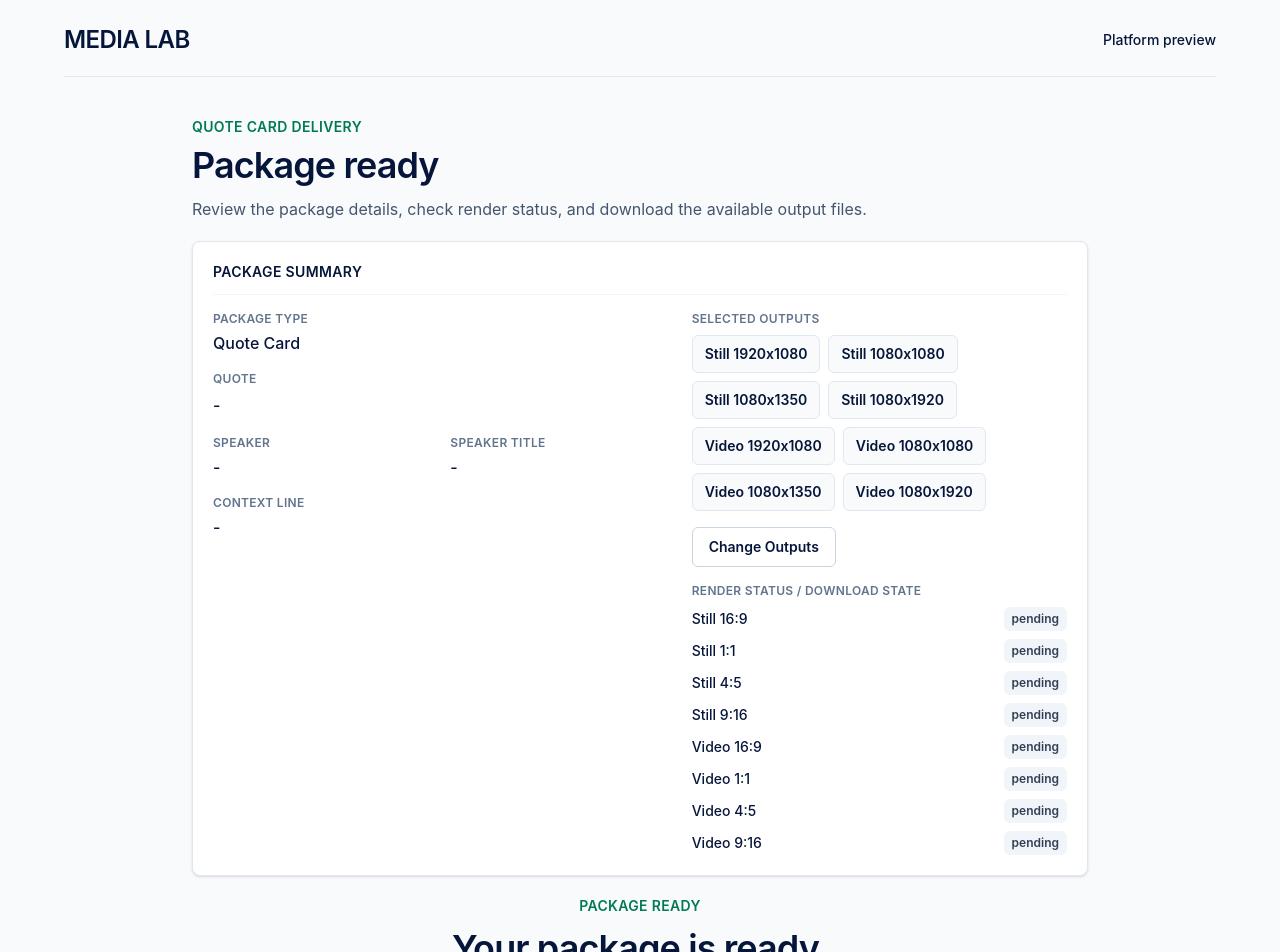
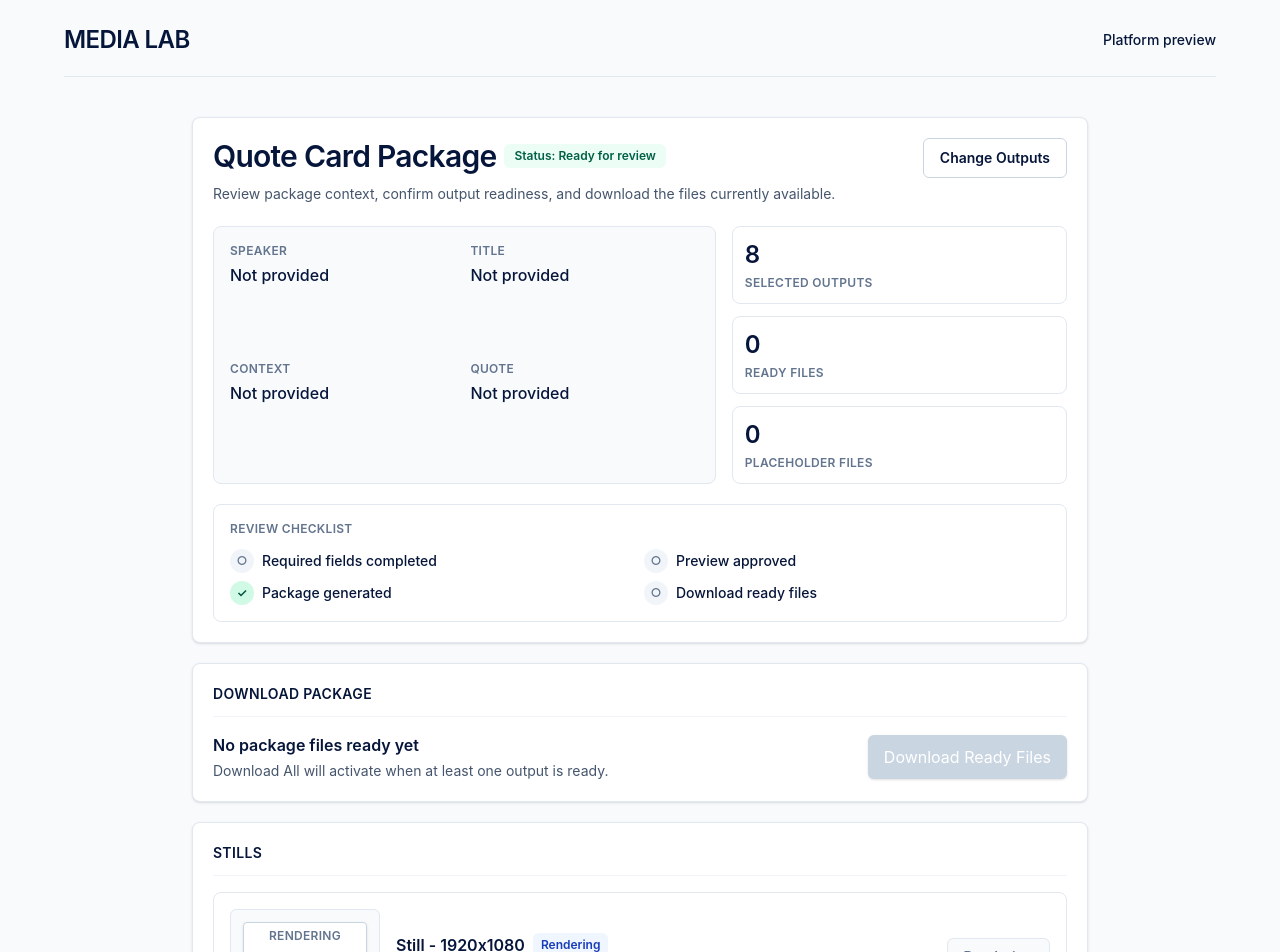
Before and after one commit to paulsjob/media_hub, a Next.js app: page /package in a window 1280 px wide. Shown: the top 952 px of the page. Built offline with nearby package versions, Linux system fonts and the light colour scheme.

Commit message:
Add quote card package review header

```diff
--- a/src/app/package/page.tsx
+++ b/src/app/package/page.tsx
@@ -1,7 +1,6 @@
 import { PackageResults, type PackageRenderResult } from "@/components/package-results";
-import { MvpShell, SecondaryButton, SectionCard } from "@/components/ui";
+import { MvpShell, SecondaryButton } from "@/components/ui";
 import { mediaLab } from "@/lib/media-lab-service";
-import type { MvpOutputFormat } from "@/lib/output-formats";
 
 export default async function PackagePage({
   searchParams,
@@ -14,6 +13,7 @@ export default async function PackagePage({
     contextLine?: string;
     headshotFilename?: string;
     outputs?: string;
+    previewApproved?: string;
     renders?: string;
   }>;
 }) {
@@ -31,48 +31,19 @@ export default async function PackagePage({
   return (
     <MvpShell>
       <div className="mx-auto grid max-w-4xl gap-5">
-        <section>
-          <p className="mb-2 text-sm font-semibold uppercase tracking-wide text-emerald-700">Quote Card Delivery</p>
-          <h1 className="text-4xl font-semibold tracking-tight text-[#06153a]">Package ready</h1>
-          <p className="mt-3 text-base text-slate-600">
-            Review the package details, check render status, and download the available output files.
-          </p>
-        </section>
-
-        <SectionCard title="Package Summary">
-          <div className="grid gap-5 lg:grid-cols-[1.1fr_0.9fr]">
-            <div className="space-y-4">
-              <SummaryItem label="Package Type" value={getTemplateLabel(params.template)} />
-              <SummaryItem label="Quote" value={params.quote} multiline />
-              <div className="grid gap-4 sm:grid-cols-2">
-                <SummaryItem label="Speaker" value={params.speakerName} />
-                <SummaryItem label="Speaker Title" value={params.speakerTitle} />
-              </div>
-              <SummaryItem label="Context Line" value={params.contextLine} />
-            </div>
-            <div className="space-y-4">
-              <div>
-                <p className="mb-2 text-xs font-semibold uppercase tracking-wide text-slate-500">Selected Outputs</p>
-                <OutputSummary outputs={selectedOutputs} />
-                <div className="mt-4">
-                  <SecondaryButton href={backToGenerateHref}>Change Outputs</SecondaryButton>
-                </div>
-              </div>
-              <div>
-                <p className="mb-2 text-xs font-semibold uppercase tracking-wide text-slate-500">
-                  Render Status / Download State
-                </p>
-                <RenderSummary outputs={selectedOutputs} renderResults={renderResults} />
-              </div>
-            </div>
-          </div>
-        </SectionCard>
-
         <PackageResults
           stills={stills}
           videos={videos}
           initialRenderResults={renderResults}
           packageName={packageFilename}
+          packageContext={{
+            quote: params.quote,
+            speakerName: params.speakerName,
+            speakerTitle: params.speakerTitle,
+            contextLine: params.contextLine,
+            previewApproved: params.previewApproved === "1",
+          }}
+          changeOutputsHref={backToGenerateHref}
         />
 
         <div className="flex flex-col gap-3 sm:flex-row sm:justify-center">
@@ -100,78 +71,6 @@ function parseRenderResults(value: string): Record<string, PackageRenderResult>
   } catch {
     return {};
   }
-}
-
-function SummaryItem({
-  label,
-  value,
-  multiline = false,
-}: {
-  label: string;
-  value?: string;
-  multiline?: boolean;
-}) {
-  return (
-    <div>
-      <p className="mb-1 text-xs font-semibold uppercase tracking-wide text-slate-500">{label}</p>
-      <p className={`${multiline ? "leading-7" : ""} font-medium text-[#06153a]`}>{value?.trim() || "-"}</p>
-    </div>
-  );
-}
-
-function OutputSummary({ outputs }: { outputs: MvpOutputFormat[] }) {
-  if (outputs.length === 0) {
-    return <p className="text-sm text-slate-500">No outputs selected.</p>;
-  }
-
-  return (
-    <div className="flex flex-wrap gap-2">
-      {outputs.map((output) => (
-        <span
-          key={output.id}
-          className="rounded-md border border-slate-200 bg-slate-50 px-3 py-2 text-sm font-semibold text-[#06153a]"
-        >
-          {output.type === "video" ? "Video" : "Still"} {output.label}
-        </span>
-      ))}
-    </div>
-  );
-}
-
-function RenderSummary({
-  outputs,
-  renderResults,
-}: {
-  outputs: MvpOutputFormat[];
-  renderResults: Record<string, PackageRenderResult>;
-}) {
-  if (outputs.length === 0) {
-    return <p className="text-sm text-slate-500">No render status available.</p>;
-  }
-
-  return (
-    <div className="space-y-2">
-      {outputs.map((output) => {
-        const result = renderResults[output.id];
-        const status = result?.status ?? (result?.temporaryDownloadUrl ? "ready" : "pending");
-
-        return (
-          <div key={output.id} className="flex items-center justify-between gap-3 text-sm">
-            <span className="font-medium text-[#06153a]">
-              {output.type === "video" ? "Video" : "Still"} {output.aspectLabel}
-            </span>
-            <span className="rounded-md bg-slate-100 px-2 py-1 text-xs font-semibold text-slate-700">
-              {status}
-            </span>
-          </div>
-        );
-      })}
-    </div>
-  );
-}
-
-function getTemplateLabel(template?: string) {
-  return template === "quote-card" ? "Quote Card" : template || "Quote Card";
 }
 
 function getBackToGenerateHref(params: {
--- a/src/components/package-generator.tsx
+++ b/src/components/package-generator.tsx
@@ -149,6 +149,7 @@ export function PackageGenerator({
       contextLine: content.contextLine,
       headshotFilename: content.headshot,
       outputs: selectedIds.join(","),
+      previewApproved: outputsOpen ? "1" : "0",
       renders: encodeURIComponent(JSON.stringify(renderedOutputs)),
     });
 
--- a/src/components/package-results.tsx
+++ b/src/components/package-results.tsx
@@ -1,7 +1,7 @@
 "use client";
 
 import { useEffect, useMemo, useState } from "react";
-import { SectionCard } from "@/components/ui";
+import { SecondaryButton, SectionCard } from "@/components/ui";
 import type { MvpOutputFormat } from "@/lib/output-formats";
 
 export interface PackageRenderResult {
@@ -29,16 +29,38 @@ export function PackageResults({
   videos,
   initialRenderResults,
   packageName,
+  packageContext,
+  changeOutputsHref,
 }: {
   stills: MvpOutputFormat[];
   videos: MvpOutputFormat[];
   initialRenderResults: Record<string, PackageRenderResult>;
   packageName: string;
+  packageContext: {
+    quote?: string;
+    speakerName?: string;
+    speakerTitle?: string;
+    contextLine?: string;
+    previewApproved: boolean;
+  };
+  changeOutputsHref: string;
 }) {
   const [renderResults, setRenderResults] = useState(initialRenderResults);
   const [downloadedOutputIds, setDownloadedOutputIds] = useState<string[]>([]);
+  const [packageDownloaded, setPackageDownloaded] = useState(false);
   const outputs = useMemo(() => [...stills, ...videos], [stills, videos]);
   const resultList = useMemo(() => Object.values(renderResults), [renderResults]);
+  const deliveryItems = useMemo(
+    () =>
+      outputs.map((output) => ({
+        output,
+        result: renderResults[output.id],
+        state: getDeliveryState(renderResults[output.id]),
+      })),
+    [outputs, renderResults],
+  );
+  const readyFileCount = deliveryItems.filter((item) => item.state === "Ready").length;
+  const placeholderFileCount = deliveryItems.filter((item) => item.state === "Placeholder").length;
   const readyDownloads = useMemo(
     () =>
       outputs
@@ -65,15 +87,6 @@ export function PackageResults({
           } => Boolean(item),
         ),
     [outputs, packageName, renderResults],
-  );
-  const hasLiveModeckOutput = resultList.some(
-    (result) => result.source === "modeck-preview" || result.source === "modeck-render",
-  );
-  const hasFinalRenderJob = resultList.some((result) => result.source === "modeck-render");
-  const hasPendingFinalRender = resultList.some(
-    (result) =>
-      result.source === "modeck-render" &&
-      !["completed", "failed", "canceled"].includes(result.status ?? ""),
   );
   const pendingModeckRenders = useMemo(
     () =>
@@ -148,26 +161,24 @@ export function PackageResults({
 
   return (
     <>
-      <section className="mx-auto mb-3 max-w-3xl text-center">
-        <p className="mb-3 text-sm font-semibold uppercase tracking-wide text-emerald-700">
-          {hasFinalRenderJob
-            ? "MoDeck Render Package"
-            : hasLiveModeckOutput
-              ? "MoDeck Preview Package Ready"
-              : "Package Ready"}
-        </p>
-        <h1 className="text-4xl font-semibold tracking-tight text-[#06153a]">
-          {hasPendingFinalRender ? "Your package is rendering." : "Your package is ready."}
-        </h1>
-        <p className="mt-4 text-lg leading-8 text-slate-600">
-          {hasPendingFinalRender
-            ? "The supported MoDeck output will update here when the final render is available."
-            : "Download the available files below. Live MoDeck outputs are labeled separately from placeholders."}
-        </p>
-      </section>
+      <PackageReviewHeader
+        packageContext={packageContext}
+        outputs={outputs}
+        readyFileCount={readyFileCount}
+        placeholderFileCount={placeholderFileCount}
+        packageGenerated={outputs.length > 0}
+        packageDownloaded={packageDownloaded}
+        changeOutputsHref={changeOutputsHref}
+      />
 
       <SectionCard title="Download Package">
-        <DownloadAllPackage packageName={packageName} files={readyDownloads} totalOutputs={outputs.length} />
+        <DownloadAllPackage
+          packageName={packageName}
+          files={readyDownloads}
+          totalOutputs={outputs.length}
+          downloaded={packageDownloaded}
+          onDownloaded={() => setPackageDownloaded(true)}
+        />
       </SectionCard>
 
       <SectionCard title="Stills">
@@ -219,10 +230,121 @@ export function PackageResults({
   );
 }
 
+function PackageReviewHeader({
+  packageContext,
+  outputs,
+  readyFileCount,
+  placeholderFileCount,
+  packageGenerated,
+  packageDownloaded,
+  changeOutputsHref,
+}: {
+  packageContext: {
+    quote?: string;
+    speakerName?: string;
+    speakerTitle?: string;
+    contextLine?: string;
+    previewApproved: boolean;
+  };
+  outputs: MvpOutputFormat[];
+  readyFileCount: number;
+  placeholderFileCount: number;
+  packageGenerated: boolean;
+  packageDownloaded: boolean;
+  changeOutputsHref: string;
+}) {
+  const requiredFieldsCompleted = Boolean(
+    packageContext.quote?.trim() &&
+      packageContext.speakerName?.trim() &&
+      packageContext.speakerTitle?.trim() &&
+      packageContext.contextLine?.trim(),
+  );
+
+  return (
+    <section className="rounded-lg border border-slate-200 bg-white p-5 shadow-sm">
+      <div className="flex flex-col gap-4 sm:flex-row sm:items-start sm:justify-between">
+        <div>
+          <div className="flex flex-wrap items-center gap-2">
+            <h1 className="text-3xl font-semibold tracking-tight text-[#06153a]">Quote Card Package</h1>
+            <span className="rounded-md bg-emerald-50 px-2.5 py-1 text-xs font-semibold text-emerald-800">
+              Status: Ready for review
+            </span>
+          </div>
+          <p className="mt-2 max-w-2xl text-sm leading-6 text-slate-600">
+            Review package context, confirm output readiness, and download the files currently available.
+          </p>
+        </div>
+        <SecondaryButton href={changeOutputsHref}>Change Outputs</SecondaryButton>
+      </div>
+
+      <div className="mt-5 grid gap-4 lg:grid-cols-[1.2fr_0.8fr]">
+        <div className="grid gap-3 rounded-lg border border-slate-200 bg-slate-50 p-4 sm:grid-cols-2">
+          <SummaryValue label="Speaker" value={packageContext.speakerName} />
+          <SummaryValue label="Title" value={packageContext.speakerTitle} />
+          <SummaryValue label="Context" value={packageContext.contextLine} />
+          <SummaryValue label="Quote" value={packageContext.quote} />
+        </div>
+
+        <div className="grid gap-3 sm:grid-cols-3 lg:grid-cols-1">
+          <Metric label="Selected outputs" value={outputs.length} />
+          <Metric label="Ready files" value={readyFileCount} />
+          <Metric label="Placeholder files" value={placeholderFileCount} />
+        </div>
+      </div>
+
+      <div className="mt-5 rounded-lg border border-slate-200 p-4">
+        <p className="mb-3 text-xs font-semibold uppercase tracking-wide text-slate-500">Review Checklist</p>
+        <div className="grid gap-2 sm:grid-cols-2">
+          <ChecklistItem checked={requiredFieldsCompleted} label="Required fields completed" />
+          <ChecklistItem checked={packageContext.previewApproved} label="Preview approved" />
+          <ChecklistItem checked={packageGenerated} label="Package generated" />
+          <ChecklistItem checked={packageDownloaded} label="Download ready files" />
+        </div>
+      </div>
+    </section>
+  );
+}
+
+function SummaryValue({ label, value }: { label: string; value?: string }) {
+  return (
+    <div>
+      <p className="mb-1 text-xs font-semibold uppercase tracking-wide text-slate-500">{label}</p>
+      <p className="font-medium leading-6 text-[#06153a]">{value?.trim() || "Not provided"}</p>
+    </div>
+  );
+}
+
+function Metric({ label, value }: { label: string; value: number }) {
+  return (
+    <div className="rounded-lg border border-slate-200 bg-white p-3">
+      <p className="text-2xl font-semibold text-[#06153a]">{value}</p>
+      <p className="mt-1 text-xs font-semibold uppercase tracking-wide text-slate-500">{label}</p>
+    </div>
+  );
+}
+
+function ChecklistItem({ checked, label }: { checked: boolean; label: string }) {
+  return (
+    <div className="flex items-center gap-2 text-sm font-medium text-[#06153a]">
+      <span
+        className={`grid h-6 w-6 shrink-0 place-items-center rounded-full text-xs font-semibold ${
+          checked ? "bg-emerald-100 text-emerald-900" : "bg-slate-100 text-slate-500"
+        }`}
+        aria-hidden="true"
+      >
+        {checked ? "\u2713" : "\u25CB"}
+      </span>
+      <span>{label}</span>
+    </div>
+  );
+}
+
 function DownloadAllPackage({
   packageName,
   files,
   totalOutputs,
+  downloaded,
+  onDownloaded,
 }: {
   packageName: string;
   files: Array<{
@@ -232,9 +354,10 @@ function DownloadAllPackage({
     source: PackageRenderResult["source"] | undefined;
   }>;
   totalOutputs: number;
+  downloaded: boolean;
+  onDownloaded: () => void;
 }) {
   const [isDownloading, setIsDownloading] = useState(false);
-  const [downloaded, setDownloaded] = useState(false);
   const readyCount = files.length;
   const disabled = readyCount === 0 || isDownloading;
   const includesPlaceholders = files.some((file) => file.source === "mock-placeholder");
@@ -251,7 +374,7 @@ function DownloadAllPackage({
     try {
       if (files.length === 1) {
         await downloadUrl(files[0].downloadUrl, files[0].filename);
-        setDownloaded(true);
+        onDownloaded();
         return;
       }
 
@@ -272,7 +395,7 @@ function DownloadAllPackage({
 
       const blob = await zip.generateAsync({ type: "blob" });
       downloadBlob(blob, `${packageName}.zip`);
-      setDownloaded(true);
+      onDownloaded();
     } finally {
       setIsDownloading(false);
     }
```
